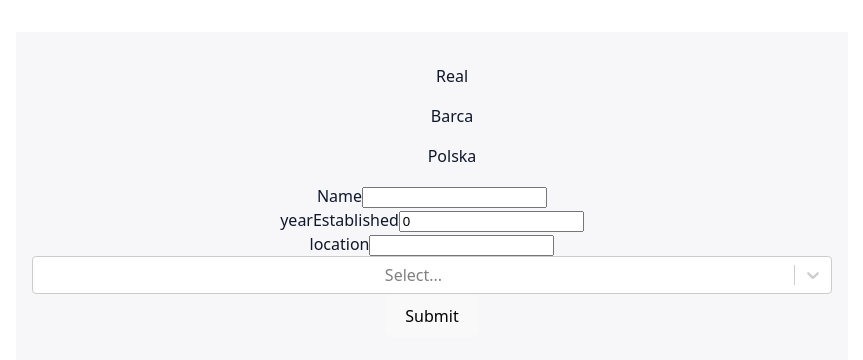
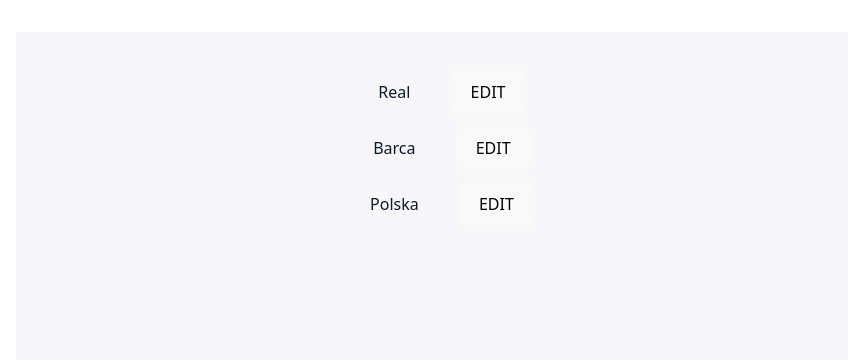
Before and after one commit to LukasSondej/FootballApp, a React (Vite) app: page / in a window 1280 px wide. Shown: the top 360 px of the page, without its empty margins (208-1071 px from the left). Built offline with nearby package versions, Linux system fonts and the light colour scheme; data requests are answered from the project's data file.

Commit message:
Implementacja wyswitlania graczy w selekcjie którzy juz ą w druzynie

```diff
--- a/db.json
+++ b/db.json
@@ -4,19 +4,19 @@
       "id": "1",
       "name": "Rafal",
       "lastName": "Sondej",
-      "teamId": null
+      "teamId": "2"
     },
     {
       "id": "2",
       "name": "Tadeusz",
       "lastName": "Szyszunia",
-      "teamId": "f4f1"
+      "teamId": "1"
     },
     {
       "id": "3",
       "name": "dfg",
       "lastName": "dfgh",
-      "teamId": "f4f1"
+      "teamId": null
     },
     {
       "id": "4",
@@ -31,7 +31,9 @@
       "name": "Real",
       "yearEstablished": 2000,
       "location": "Lezajsk",
-      "playersId": []
+      "playersId": [
+        "2"
+      ]
     },
     {
       "id": "2",
@@ -41,14 +43,11 @@
       "playersId": []
     },
     {
-      "id": "f4f1",
+      "id": "3",
       "name": "Polska",
       "yearEstablished": 2015,
       "location": "Warszawa",
-      "playersId": [
-        "2",
-        "3"
-      ]
+      "playersId": []
     }
   ],
   "games": [
--- a/src/ParentTeamsComp.tsx
+++ b/src/ParentTeamsComp.tsx
@@ -1,12 +1,15 @@
-import { AddTeam } from "./teamFolder/AddTeam"
+import { useState } from "react"
+
 import { ListTeams } from "./teamFolder/ListTeams"
+import { EditTeam } from "./teamFolder/EditTeam"
 
 export const ParentTeamsComp = () => {
-return (
-    <>
-      <ListTeams/>
-      <AddTeam/>
-    </>
+  const [idEditTeam, setIdEditTeam] = useState<string | null>(null)
+if (idEditTeam) {
+      return <EditTeam  idEditTeam={idEditTeam} setIdEditTeam = {setIdEditTeam} teamId={idEditTeam} />
+  }
 
-)
+  return (
+      <ListTeams setIdEditTeam={setIdEditTeam}/>
+  )
 }
--- a/src/mutations/useEditTeamMutation.ts
+++ b/src/mutations/useEditTeamMutation.ts
@@ -1,6 +1,6 @@
 import { useMutation, useQueryClient } from "@tanstack/react-query"
 import { useApi } from "../hooks/useApi";
-import type { NewTeam, Team } from "../types";
+import { type NewTeam, type Player, type Team } from "../types";
 
 export const useEditTeamMutation= (teamId: string) => {
     const {patchData} = useApi();
@@ -11,8 +11,17 @@
          return patchData<Team, NewTeam>(`teams/${teamId}`, editedTeam)
 
         },
-        onSuccess: () => {
-            queryClient.invalidateQueries({queryKey: ["teams"]})
+        onSuccess: async(addedTeam, variables) => {
+            const playersIdsToUpdate = variables.playersId;
+            const newTeamId = addedTeam.id;
+            if(playersIdsToUpdate && newTeamId){
+                const updatePromises = playersIdsToUpdate.map(playerId => {
+                    return patchData<Player, {teamId: string}>(`players/${playerId}`, {teamId: newTeamId})
+                })
+           await Promise.all(updatePromises)
+            }
+              await queryClient.invalidateQueries({ queryKey: ["teams"] });
+    await queryClient.invalidateQueries({ queryKey: ["players"] });
         }
 
     })
--- a/src/teamFolder/EditTeam.tsx
+++ b/src/teamFolder/EditTeam.tsx
@@ -3,13 +3,18 @@
 import { useEditTeamMutation } from "../mutations/useEditTeamMutation";
 import { FormTeam } from "./FormTeam";
 import type { NewTeam } from "../types";
+import { useGetPlayers } from "../hooks/useGetPlayers";
 
 type Props = {
-    teamId: string
+    teamId: string,
+      setIdEditTeam: (id: string | null) => void;
+      idEditTeam: string;
+
 }
-export const EditTeam = ({teamId}: Props) => {
-    const {data} = useGetSingleTeam(teamId);
-    const {mutate} = useEditTeamMutation(teamId)
+export const EditTeam = ({setIdEditTeam,idEditTeam}: Props) => {
+    const {data} = useGetSingleTeam(idEditTeam);
+    const {data: allPlayers} = useGetPlayers()
+    const {mutate} = useEditTeamMutation(idEditTeam)
     const [values, setValues] = useState<NewTeam>({
         name: "",
         yearEstablished: 0,
@@ -17,18 +22,22 @@
         location: "",
     playersId: []
     })
+
+
+
     useEffect(()=> {
-        if(data){
+        if(data && allPlayers){
             setValues({
                 name: data.name,
                 yearEstablished: data.yearEstablished,
                 location: data.location,
-                playersId: data.playersId || []
+                playersId: allPlayers.filter(player => String(player.teamId) === String(idEditTeam)).map(el => el.id)
 
         })
         }
 
-    },[data])
+    },[data, allPlayers])
+
 const handleChange = (e: React.ChangeEvent<HTMLInputElement | HTMLSelectElement>) => {
 const {name, type, value} = e.target;
 setValues(prev => ({
@@ -38,13 +47,21 @@
 }
 const handleSubmit = (e: React.FormEvent<HTMLFormElement>) => {
     e.preventDefault();
+
     return mutate({
         name: values.name,
         yearEstablished: values.yearEstablished,
         location: values.location,
       playersId: values.playersId
 
-    })
+    },
+    {
+        onSuccess: () => {
+            setIdEditTeam(null)
+        }
+    }
+)
+
 }
 const handleCheckboxChange = (playerIDs: string[]) => {
 setValues(prev => ({
@@ -53,7 +70,7 @@
 }))
 }
 return(
-<FormTeam handleChange={handleChange} handleSubmit={handleSubmit} values={values} handleCheckboxChange={handleCheckboxChange}/>
+<FormTeam allPlayers={allPlayers} idEditTeam={idEditTeam} handleChange={handleChange} handleSubmit={handleSubmit} values={values} handleCheckboxChange={handleCheckboxChange}/>
 )
 
 }
--- a/src/teamFolder/FormTeam.tsx
+++ b/src/teamFolder/FormTeam.tsx
@@ -1,27 +1,26 @@
 import Select, { type MultiValue } from "react-select";
 import { useGetPlayers } from "../hooks/useGetPlayers";
-import type { NewTeam } from "../types";
+import type { NewTeam, Player } from "../types";
 
 type PropsPlayer =  {
    handleSubmit: (e: React.FormEvent<HTMLFormElement>) => void;
 handleChange: (e: React.ChangeEvent<HTMLSelectElement | HTMLInputElement>) => void;
 values: NewTeam;
 handleCheckboxChange: (playersIDs: string[]) => void
-
+ idEditTeam?: string;
+ allPlayers?: Player[]
 }
 type PlayerOption = {
     value: string,
     label: string
 }
-export const FormTeam = ({handleSubmit, handleChange, values, handleCheckboxChange}: PropsPlayer) =>{
+export const FormTeam = ({allPlayers= [],idEditTeam, handleSubmit, handleChange, values, handleCheckboxChange}: PropsPlayer) =>{
 
 
- const { data: players = [], error, isLoading} = useGetPlayers();
- const options: PlayerOption[] = players.filter(el => el.teamId == null).map(player => ({value: player.id,
+
+ const options: PlayerOption[] = allPlayers.filter(el => el.teamId == null || String(el.teamId) === String(idEditTeam)).map(player => ({value: player.id,
      label: `${player.name} ${player.lastName}`}));
 
- if(error) return( <p style={{color: "red"}}>Błąd</p>)
-if(isLoading) return(<p> Loading...</p>)
 
     return (
 
@@ -46,14 +45,15 @@
 options={options}
 hideSelectedOptions={true}
 closeMenuOnSelect={false}
-defaultValue={options}
+
 onChange={(selected)=> {
   const selectedIds = selected.map(el => el.value);
   handleCheckboxChange(selectedIds);
 }}
-value={options.filter(option => values.playersId.includes(option.value)
+value={options.filter(option =>
+
+    values.playersId.map(String).includes(String(option.value))
 )}
-
 />
     </div>
 
--- a/src/teamFolder/ListTeams.tsx
+++ b/src/teamFolder/ListTeams.tsx
@@ -1,7 +1,10 @@
 import { useGetTeams } from "../hooks/useGetTeams"
 import { SingleTeam } from "./SingleTeam"
+type Props = {
+  setIdEditTeam: (teamId: string) => void;
 
-export const ListTeams = () => {
+}
+export const ListTeams = ({setIdEditTeam}: Props) => {
 const {data, isLoading, error} = useGetTeams()
 if(isLoading) return <p>Loading...</p>
 if(!data) return <p>Loading...</p>
@@ -11,7 +14,7 @@
     <>
 
        <ul>
-        {data.map(el => <SingleTeam  key={el.id} team={el}/>)}
+        {data.map(el => <SingleTeam setIdEditTeam={setIdEditTeam} key={el.id} team={el}/>)}
        </ul>
 
 
--- a/src/teamFolder/SingleTeam.tsx
+++ b/src/teamFolder/SingleTeam.tsx
@@ -3,20 +3,32 @@
 
 type PropsTeam =  {
     team: Team
+
+ setIdEditTeam: (id: string) => void;
+
 }
 const StyledTeam = styled.p`
 background: ${props => props.theme.colors.background};
 color: ${props => props.theme.colors.textPrimary}
 `
-
-export const SingleTeam = ({team}: PropsTeam) => {
+const StyledDiv = styled.div`
+    display: flex;
+    justify-content: center;
+    align-items: center;
+    gap: 40px;
+`
+export const SingleTeam = ({team ,setIdEditTeam}: PropsTeam) => {
 return (
-
+    <StyledDiv>
     <StyledTeam>
        {team.name}
 
 
     </StyledTeam>
+    <button type="button" onClick={() => setIdEditTeam(team.id)} >EDIT</button>
+
+    </StyledDiv>
+
 
 )
 }
```
